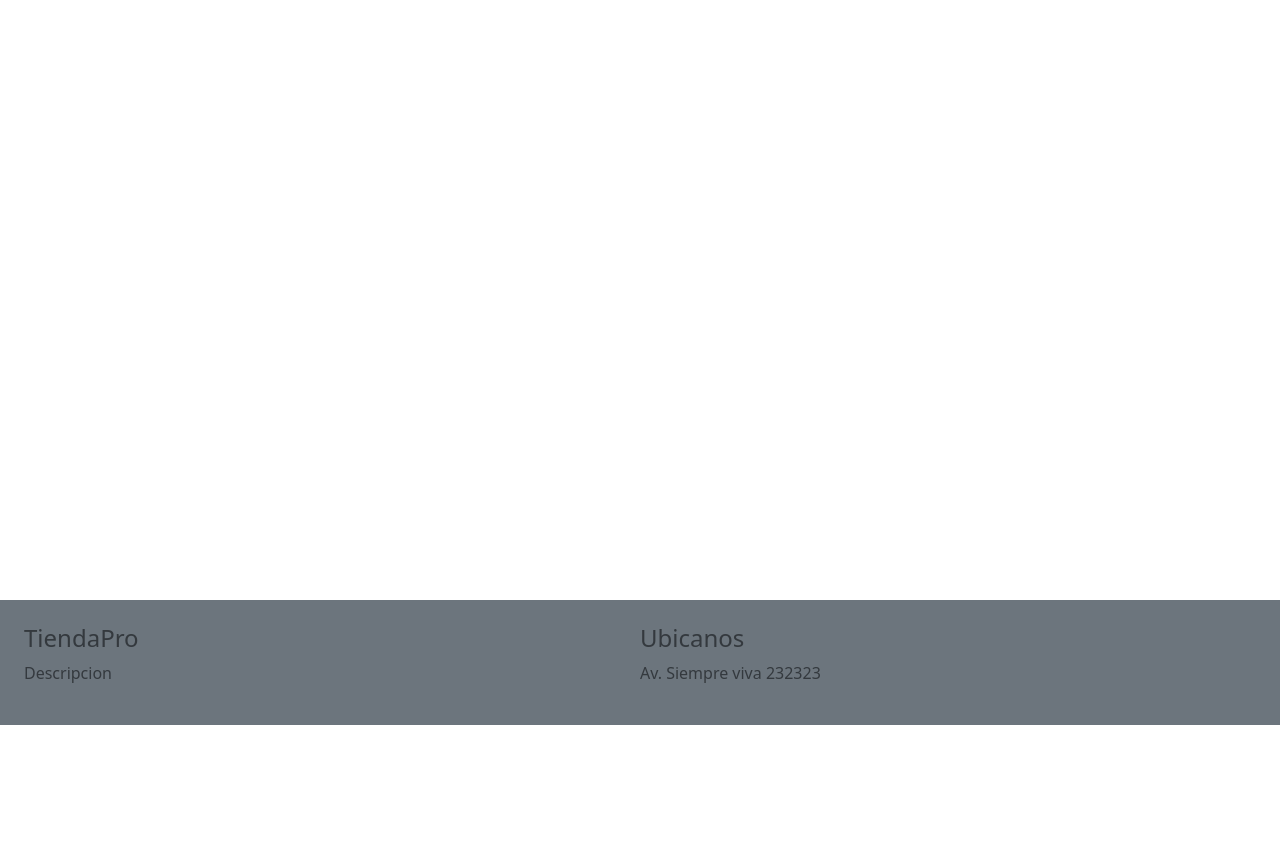
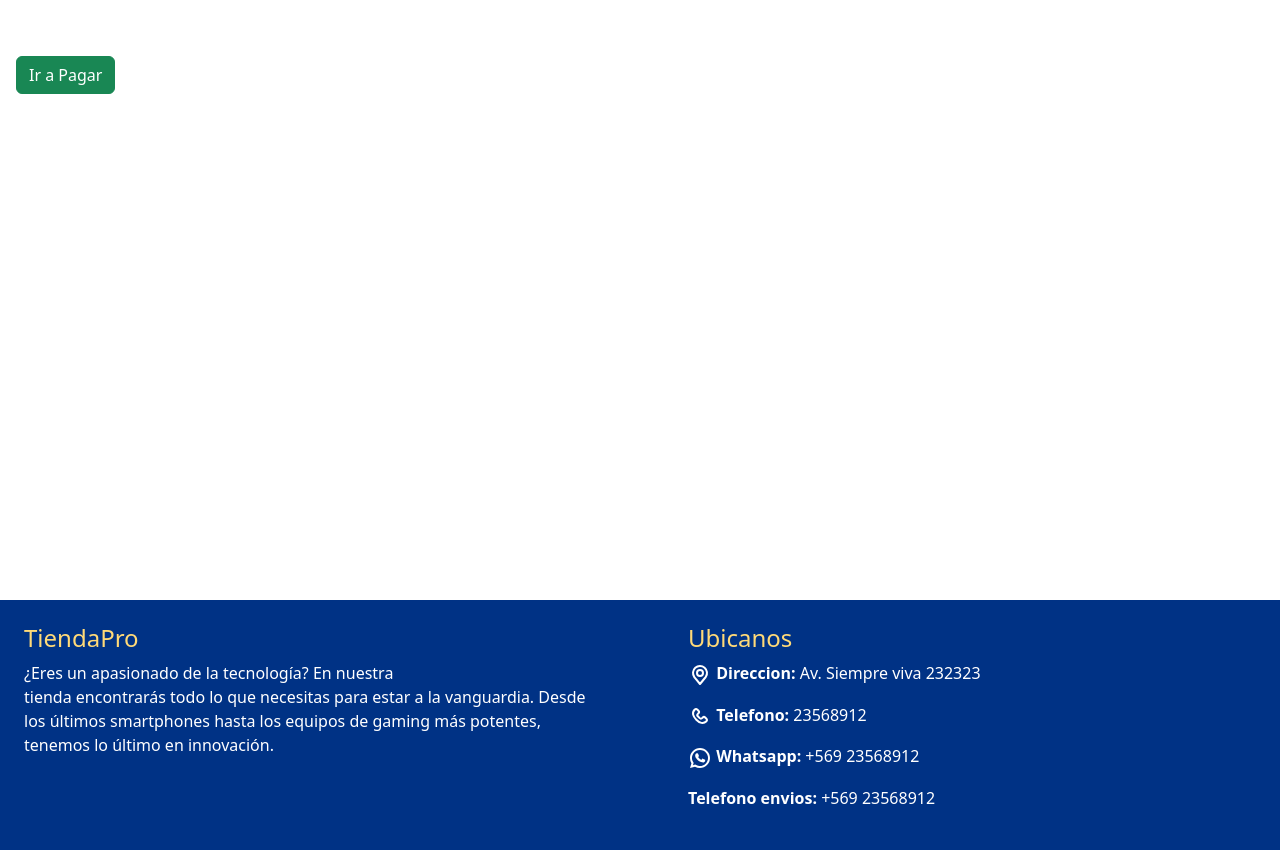
Before and after one commit to arensrojas/tiendapro, a Django app: page /cart in a window 1280 px wide. Shown: the part 56-906 px from the top of the page. Before the commit the page ends 781 px from the top, so only its background shows below. Run offline with Django 5.2, Linux system fonts and the light colour scheme; a user stored in the database is signed in; tables that the repository leaves empty hold one stand-in row (values such as "Sample post").

Commit message:
miercoles 18

```diff
--- a/static/styles.css
+++ b/static/styles.css
@@ -14,3 +14,19 @@
 
 .d-flex .w-100 img {width: 100%;}
 .card a img {width: 100%;}
+
+
+.bg-dark {background-color: #003285;}
+.bg-light {background-color: #2A629A;}
+.bg-orange {background-color: #FF7F3E;}
+.bg-yellow {background-color: #FFDA78;}
+
+.bg-dark-i {background-color: #003285!important;}
+.bg-light-i {background-color: #2A629A!important;}
+.bg-orange-i {background-color: #FF7F3E!important;}
+.bg-yellow-i {background-color: #FFDA78!important;}
+
+.text-dark {color: #003285;}
+.text-light {color: #2A629A;}
+.text-orange {color: #FF7F3E;}
+.text-yellow {color: #FFDA78;}
--- a/templates/layout.html
+++ b/templates/layout.html
@@ -46,15 +46,58 @@
         </main>
 
 
-        <footer class="bg-secondary text-body-secondary">
+        <footer class="bg-dark-i">
             <div class="d-flex p-4">
-                <div class="w-100">
-                    <h4>TiendaPro</h4>
-                    <p>Descripcion</p>
+                <div class="w-100 pe-5">
+                    <h4 class="text-yellow">TiendaPro</h4>
+                    <p class="text-white">
+                        ¿Eres un apasionado de la tecnología? En nuestra <br>
+                        tienda encontrarás todo lo que
+                        necesitas para estar a la
+                        vanguardia. Desde los últimos
+                        smartphones hasta los equipos de
+                        gaming más potentes, tenemos lo
+                        último en innovación.
+                    </p>
                 </div>
-                <div class="w-100">
-                    <h4>Ubicanos</h4>
-                    <p>Av. Siempre viva 232323</p>
+                <div class="w-100 ps-5">
+                    <h4 class="text-yellow">Ubicanos</h4>
+                    <div class="text-white">
+                        <p>
+                            <svg class="w-6 h-6 text-gray-800 dark:text-white" aria-hidden="true" xmlns="http://www.w3.org/2000/svg" width="24" height="24" fill="none" viewBox="0 0 24 24">
+                                <path stroke="currentColor" stroke-linecap="round" stroke-linejoin="round" stroke-width="2" d="M12 13a3 3 0 1 0 0-6 3 3 0 0 0 0 6Z"/>
+                                <path stroke="currentColor" stroke-linecap="round" stroke-linejoin="round" stroke-width="2" d="M17.8 13.938h-.011a7 7 0 1 0-11.464.144h-.016l.14.171c.1.127.2.251.3.371L12 21l5.13-6.248c.194-.209.374-.429.54-.659l.13-.155Z"/>
+                            </svg>
+
+                            <strong>Direccion: </strong>Av. Siempre viva 232323</p>
+                    </div>
+
+                    <div class="text-white">
+                        <p>
+                            <svg class="w-6 h-6 text-gray-800 dark:text-white" aria-hidden="true" xmlns="http://www.w3.org/2000/svg" width="24" height="24" fill="none" viewBox="0 0 24 24">
+                                <path stroke="currentColor" stroke-linecap="round" stroke-linejoin="round" stroke-width="2" d="M18.427 14.768 17.2 13.542a1.733 1.733 0 0 0-2.45 0l-.613.613a1.732 1.732 0 0 1-2.45 0l-1.838-1.84a1.735 1.735 0 0 1 0-2.452l.612-.613a1.735 1.735 0 0 0 0-2.452L9.237 5.572a1.6 1.6 0 0 0-2.45 0c-3.223 3.2-1.702 6.896 1.519 10.117 3.22 3.221 6.914 4.745 10.12 1.535a1.601 1.601 0 0 0 0-2.456Z"/>
+                            </svg>
+
+                            <strong>Telefono: </strong>23568912</p>
+                    </div>
+
+                    <div class="text-white">
+
+
+                        <p>
+                            <svg class="w-6 h-6 text-gray-800 dark:text-white" aria-hidden="true" xmlns="http://www.w3.org/2000/svg" width="24" height="24" fill="none" viewBox="0 0 24 24">
+                                <path fill="currentColor" fill-rule="evenodd" d="M12 4a8 8 0 0 0-6.895 12.06l.569.718-.697 2.359 2.32-.648.379.243A8 8 0 1 0 12 4ZM2 12C2 6.477 6.477 2 12 2s10 4.477 10 10-4.477 10-10 10a9.96 9.96 0 0 1-5.016-1.347l-4.948 1.382 1.426-4.829-.006-.007-.033-.055A9.958 9.958 0 0 1 2 12Z" clip-rule="evenodd"/>
+                                <path fill="currentColor" d="M16.735 13.492c-.038-.018-1.497-.736-1.756-.83a1.008 1.008 0 0 0-.34-.075c-.196 0-.362.098-.49.291-.146.217-.587.732-.723.886-.018.02-.042.045-.057.045-.013 0-.239-.093-.307-.123-1.564-.68-2.751-2.313-2.914-2.589-.023-.04-.024-.057-.024-.057.005-.021.058-.074.085-.101.08-.079.166-.182.249-.283l.117-.14c.121-.14.175-.25.237-.375l.033-.066a.68.68 0 0 0-.02-.64c-.034-.069-.65-1.555-.715-1.711-.158-.377-.366-.552-.655-.552-.027 0 0 0-.112.005-.137.005-.883.104-1.213.311-.35.22-.94.924-.94 2.16 0 1.112.705 2.162 1.008 2.561l.041.06c1.161 1.695 2.608 2.951 4.074 3.537 1.412.564 2.081.63 2.461.63.16 0 .288-.013.4-.024l.072-.007c.488-.043 1.56-.599 1.804-1.276.192-.534.243-1.117.115-1.329-.088-.144-.239-.216-.43-.308Z"/>
+                            </svg>
+                            <strong>Whatsapp: </strong>+569 23568912
+                        </p>
+                    </div>
+
+                    <div class="text-white">
+                        <p><strong>Telefono envios: </strong>+569 23568912</p>
+                    </div>
+
+
                 </div>
             </div>
         </footer>
--- a/templates/tiendapp/cart.html
+++ b/templates/tiendapp/cart.html
@@ -21,5 +21,8 @@
             </div>
         </div>
         {% endfor %}
+        <div class="text-right mt-4">
+            <a href="/checkout" class="btn btn-success">Ir a Pagar</a>
+        </div>
     </div>
 {% endblock %}
--- a/templates/tiendapp/index.html
+++ b/templates/tiendapp/index.html
@@ -14,7 +14,7 @@
             <div class="card-body">
                 <h2 class="card-title">{{ pr.name }}</h2>
                 <div class="card-text">{{ pr.description }}</div>
-                <a class="btn btn-primary">Añadir al carrito</a>
+                <a href="/add_to_cart/{{ pr.sku }}" class="btn btn-primary">Añadir al carrito</a>
             </div>
         </div>
     </div>
--- a/tiendapp/urls.py
+++ b/tiendapp/urls.py
@@ -1,5 +1,5 @@
 from django.urls import path
-from .views import v_index, v_cart, v_product_detail, v_add_to_cart, v_remove_from_cart
+from .views import v_index, v_cart, v_product_detail, v_add_to_cart, v_remove_from_cart, v_checkout
 from .auth_views import v_sign_up, v_sign_up_create, v_sign_in, v_sign_out
 
 urlpatterns = [
@@ -11,5 +11,6 @@
     path('sign_up', v_sign_up, name='sign_up'),
     path('sign_up/create', v_sign_up_create, name='sign_up_create'),
     path("sign_in", v_sign_in, name="sign_in"),
-    path('sign_out', v_sign_out, name='sign_out')
+    path('sign_out', v_sign_out, name='sign_out'),
+    path('checkout', v_checkout, name='checkout')
 ]
--- a/tiendapp/views.py
+++ b/tiendapp/views.py
@@ -92,3 +92,17 @@
     if item_cart is not None:
         item_cart.delete()
     return redirect('/cart')
+
+def v_checkout(request):
+    customer = Customer.objects.get(user = request.user)
+
+    current_order = customer.get_current_order()
+
+    details = OrderDetail.objects.filter(order = current_order)
+
+    context = {
+        'items': details,
+        'total_order': 200,
+        'customer': customer
+    }
+    return render(request,"tiendapp/checkout.html",context)
```
Also changed, not shown: templates/tiendapp/checkout.html (added, +46 -0 lines).
